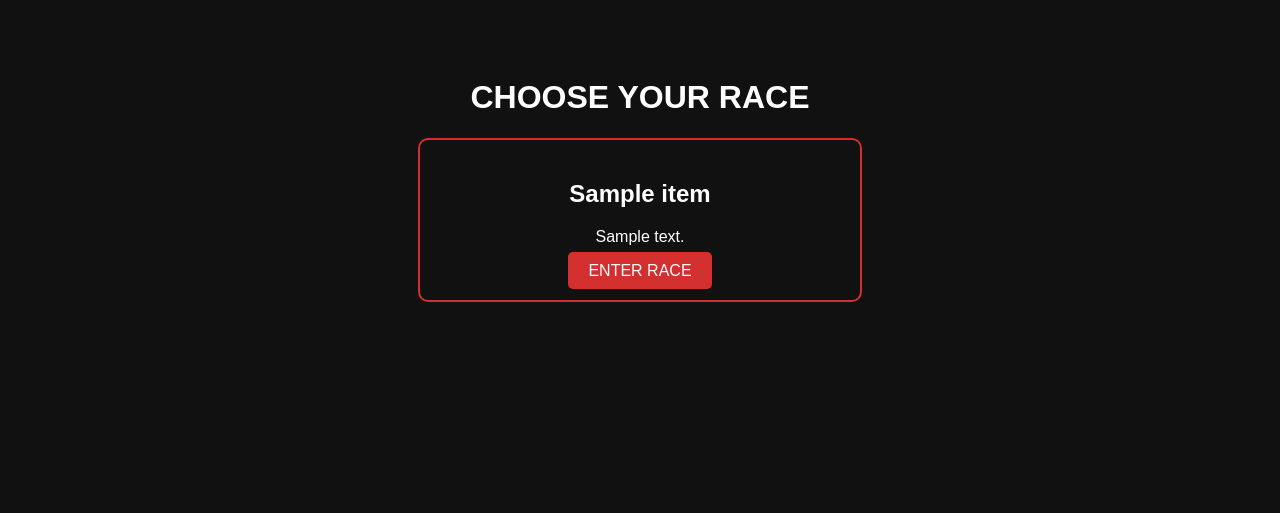
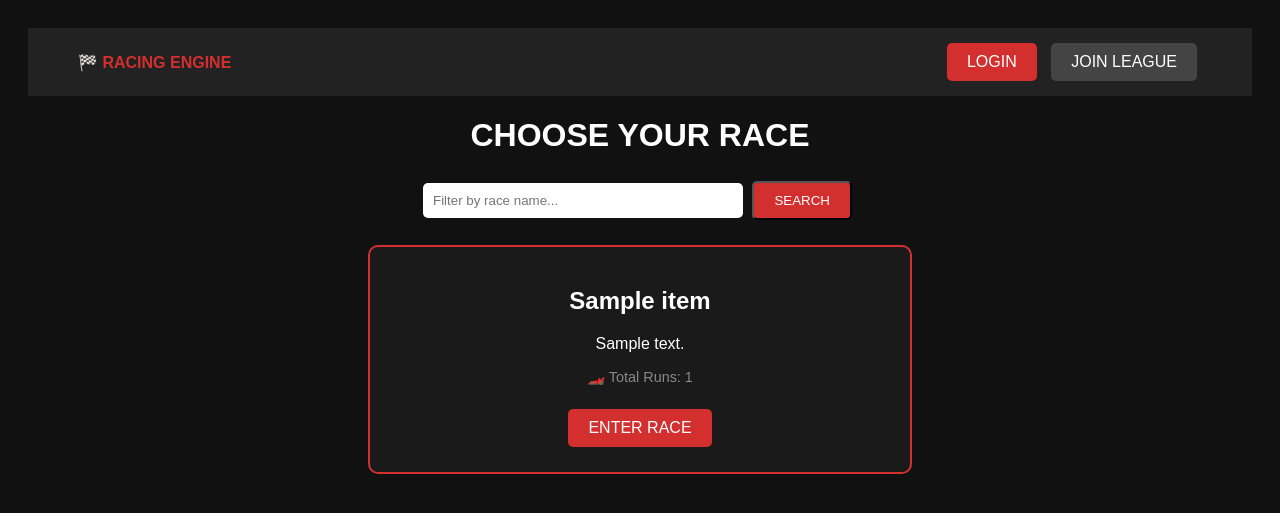
Before and after one commit to MohithAYANURU/The-7-000-RPM-Limit-Flask-Django-, a Django app: page / in a window 1280 px wide. Shown: the top 513 px of the page. Run offline with Django 5.2, Linux system fonts and the light colour scheme; tables that the repository leaves empty hold one stand-in row (values such as "Sample post"); a database or web service that is not in the repository returns one stand-in record (values such as "Sample title"); data that the repository does not hold is empty.

```diff
--- a/django_web/app/templates/game/home.html
+++ b/django_web/app/templates/game/home.html
@@ -3,19 +3,54 @@
 <head>
     <title>Racing Story Hub</title>
     <style>
-        body { background: #111; color: white; font-family: sans-serif; text-align: center; padding: 50px; }
-        .story-card { border: 2px solid #d32f2f; padding: 20px; margin: 20px auto; max-width: 400px; border-radius: 10px; }
-        .start-btn { background: #d32f2f; color: white; padding: 10px 20px; text-decoration: none; border-radius: 5px; }
+        body { background: #111; color: white; font-family: sans-serif; text-align: center; padding: 20px; }
+        .nav { display: flex; justify-content: space-between; align-items: center; padding: 10px 50px; background: #222; margin-bottom: 20px; }
+        .story-card { border: 2px solid #d32f2f; padding: 20px; margin: 20px auto; max-width: 500px; border-radius: 10px; background: #1a1a1a; }
+        .btn { background: #d32f2f; color: white; padding: 10px 20px; text-decoration: none; border-radius: 5px; display: inline-block; margin: 5px; }
+        .search-input { padding: 10px; width: 300px; border-radius: 5px; border: none; }
+        .stats { color: #888; font-size: 0.9em; margin-top: 10px; }
     </style>
 </head>
 <body>
+
+    <div class="nav">
+        <div style="font-weight: bold; color: #d32f2f;">🏁 RACING ENGINE</div>
+        <div>
+            {% if user.is_authenticated %}
+                <span>Hello, <b>{{ user.username }}</b></span>
+                <form action="{% url 'logout' %}" method="post" style="display:inline;">
+                    {% csrf_token %}
+                    <button type="submit" class="btn" style="background:#444">LOGOUT</button>
+                </form>
+            {% else %}
+                <a href="{% url 'login' %}" class="btn">LOGIN</a>
+                <a href="{% url 'register' %}" class="btn" style="background:#444">JOIN LEAGUE</a>
+            {% endif %}
+        </div>
+    </div>
+
     <h1>CHOOSE YOUR RACE</h1>
+
+    <form method="GET" action="{% url 'home' %}">
+        <input type="text" name="search" class="search-input" placeholder="Filter by race name..." value="{{ query }}">
+        <button type="submit" class="btn">SEARCH</button>
+    </form>
+
     {% for story in stories %}
     <div class="story-card">
         <h2>{{ story.title }}</h2>
         <p>{{ story.description }}</p>
-        <a href="/play/1/" class="start-btn">ENTER RACE</a>
+
+        <div class="stats">
+            🏎️ Total Runs: {{ story.play_count|default:"0" }}
+        </div>
+
+        <br>
+        <a href="{% url 'play_game' story.id %}" class="btn">ENTER RACE</a>
     </div>
+    {% empty %}
+        <p>No races found. Check back after the next qualifying round!</p>
     {% endfor %}
+
 </body>
 </html>
--- a/django_web/app/views.py
+++ b/django_web/app/views.py
@@ -1,27 +1,58 @@
-from django.shortcuts import render
 import requests
+from django.shortcuts import render, redirect
+from django.contrib.auth.forms import UserCreationForm
+from django.contrib.auth import login
+from django.contrib.auth.decorators import login_required
+from django.db.models import Count
 from .models import Play
 
-# Create your views here.
-def play_game(request, page_id):
-    # to get Flask API (Port 5000)
-    flask_url=f"http://127.0.0.1:5000/pages/{page_id}"
-    response=requests.get(flask_url)
+# --- LEVEL 13: HOME WITH SEARCH & STATS ---
+def home(request):
+    query = request.GET.get('search', '')
 
-   # converting the response from flask to json
-    page_data=response.json()
+    # Fetch stories from Flask API
+    try:
+        response = requests.get("http://127.0.0.1:5000/stories")
+        stories = response.json() if response.status_code == 200 else []
+    except:
+        stories = []
 
-    if page_data.get('is_ending'):
-        Play.objects.create(
-            story_id=1, # For now, we assume story 1 (Ford v Ferrari)
-            ending_page_id=page_id
-        )
+    # Level 13: Path Statistics (Counting plays from Django DB)
+    play_stats = Play.objects.values('story_id').annotate(total=Count('id'))
+    stats_dict = {item['story_id']: item['total'] for item in play_stats}
 
+    for story in stories:
+        story['play_count'] = stats_dict.get(story['id'], 0)
 
-    return render(request, 'game/play.html', {'page': page_data})
+    # Search filter
+    if query:
+        stories = [s for s in stories if query.lower() in s['title'].lower()]
 
-def home(request):
+    return render(request, 'game/home.html', {'stories': stories, 'query': query})
 
-    reponse=requests.get("http://127.0.0.1:5000/stories")
-    stories=reponse.json()
-    return render(request, 'game/home.html', {'stories': stories})
+# --- LEVEL 16: REGISTRATION ---
+def register(request):
+    if request.method == 'POST':
+        form = UserCreationForm(request.POST)
+        if form.is_valid():
+            user = form.save()
+            login(request, user)
+            return redirect('home')
+    else:
+        form = UserCreationForm()
+    return render(request, 'registration/register.html', {'form': form})
+
+# --- LEVEL 16: PLAY GAME (The function your error is looking for!) ---
+@login_required
+def play_game(request, story_id):
+    try:
+        # Ask Flask where the story starts
+        response = requests.get(f"http://127.0.0.1:5000/stories/{story_id}/start")
+        data = response.json()
+        start_page_id = data.get('start_page_id')
+
+        # In a real race, we'd redirect to the first page
+        # For now, let's just render the play template
+        return render(request, 'game/play.html', {'page_id': start_page_id, 'story_id': story_id})
+    except:
+        return redirect('home')
--- a/django_web/webdev/settings.py
+++ b/django_web/webdev/settings.py
@@ -120,3 +120,7 @@ USE_TZ = True
 # https://docs.djangoproject.com/en/6.0/howto/static-files/
 
 STATIC_URL = 'static/'
+
+
+LOGIN_REDIRECT_URL = 'home'
+LOGOUT_REDIRECT_URL = 'home'
--- a/django_web/webdev/urls.py
+++ b/django_web/webdev/urls.py
@@ -15,12 +15,13 @@ Including another URLconf
     2. Add a URL to urlpatterns:  path('blog/', include('blog.urls'))
 """
 from django.contrib import admin
-from django.urls import path
-from app.views import play_game
-from app.views import home
+from django.urls import path, include
+from app import views
 
 urlpatterns = [
     path('admin/', admin.site.urls),
-    path('play/<int:page_id>/',play_game , name='play_game' ),
-    path('',home, name='home' ),
+    path('', views.home, name='home'),
+    path('play/<int:story_id>/', views.play_game, name='play_game'),
+    path('register/', views.register, name='register'),
+    path('accounts/', include('django.contrib.auth.urls')), # Built-in Login/Logout
 ]
```
Also changed, not shown: django_web/app/models.py (+6 -8 lines), django_web/app/templates/registration/login.html (added, +23 -0 lines), django_web/app/templates/registration/register.html (added, +24 -0 lines), django_web/app/migrations/0001_initial.py.
